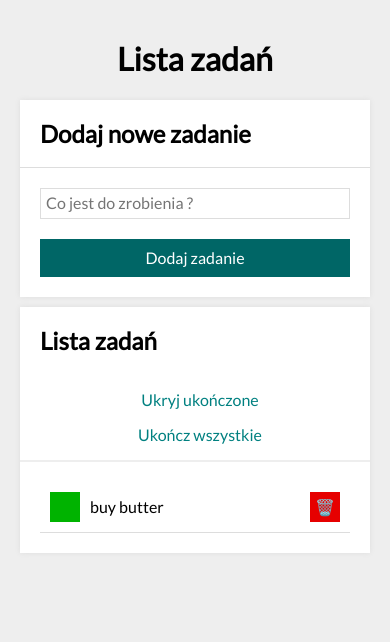
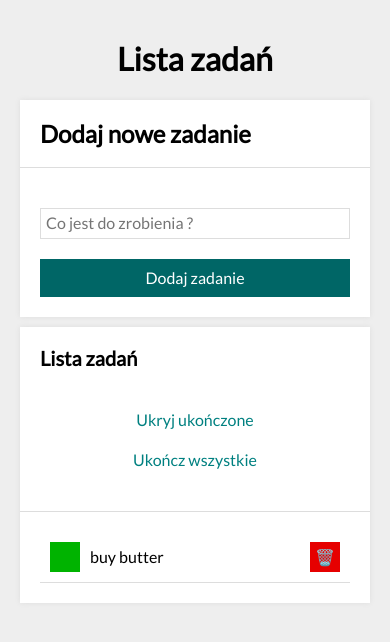
Before and after one commit to Arkadiusz0809/Todo-list, a plain HTML site: page index.html in a window 390 px wide. Drawn offline with nearby package versions, Linux system fonts and the light colour scheme.

Commit message:
fixed responsiveness

```diff
--- /dev/null
+++ b/css/buttons.css
@@ -0,0 +1,12 @@
+.buttons{
+    display: flex;
+    flex-wrap: wrap;
+}
+
+@media(max-width : 767px) {
+    .buttons {
+        flex-basis: 100%;
+        margin : 10px;
+
+    }
+}
--- a/css/section.css
+++ b/css/section.css
@@ -1,31 +1,30 @@
 .section{
-    background-color: white;
     margin: 10px 0;
+    background: white;
     box-shadow: 0 0 5px #ddd;
-}
-
-.section__buttons{
-    display: grid;
-    grid-template-columns: 1fr auto auto;
-    padding-right: 10px;
-    border-bottom: 2px solid #eee;
-}
-
-@media(max-width: 767px){
-    .section__buttons{
-        grid-template-columns: 1fr;
-        grid-gap: 15px;
-        padding-bottom: 15px;
-    }
 }
 
 .section__header{
     border-bottom: 1px solid #ddd;
+    display: grid;
+    grid-template-columns: auto auto;
+    grid-gap: 20px;
+    justify-content: space-between;
+    align-items: center;
     padding: 20px;
-    font-weight: bold;
+}
+
+@media(max-width: 767px) {
+    .section__header{
+        grid-template-columns: 1fr;
+    }
+}
+
+.section__title {
+    font-size : 20px;
     margin: 0;
 }
 
-.section__body{
+.section__body {
     padding: 20px;
 }
--- a/css/tasks.css
+++ b/css/tasks.css
@@ -23,7 +23,7 @@
     border: none;
     color: teal;
     margin: 0 0 0 20px;
-    transition: color 0.3s
+    transition: color 0.3s;
 }
 
 .task__buttonComplete{
@@ -31,7 +31,21 @@
     border: none;
     color: teal;
     margin: 0 0 0 20px;
-    transition: color 0.3s
+    transition: color 0.3s;
+}
+
+@media(max-width:767px){
+    .task__buttonComplete{
+        flex-basis: 100%;
+        margin : 10px;
+    }
+}
+
+@media(max-width:767px){
+    .task__buttonHide{
+        flex-basis: 100%;
+        margin : 10px;
+    }
 }
 
 .task__buttonComplete:disabled {
--- a/index.html
+++ b/index.html
@@ -13,6 +13,7 @@
     <link href="css/header.css" rel="stylesheet">
     <link href="css/form.css" rel="stylesheet">
     <link href="css/container.css" rel="stylesheet">
+    <link href="css/buttons.css" rel="stylesheet">
     <link href="css/tasks.css" rel="stylesheet">
     <script defer src="script.js"></script>
     <link href="https://fonts.googleapis.com/css2?family=Lato:ital@0;1&display=swap" rel="stylesheet">
@@ -26,17 +27,21 @@
             <h2 class="section__header">Dodaj nowe zadanie</h2>
             <div class="section__body">
                 <form class="form js-form">
-                    <input class="form__input js-newTask" placeholder="Co jest do zrobienia ?" >
+                    <input class="form__input js-newTask" placeholder="Co jest do zrobienia ?">
                     <button class="form__button">Dodaj zadanie</button>
                 </form>
             </div>
         </section>
         <section class="section">
-            <div class="section__buttons js-buttons"></div>
+            <header class="section__header">
+                <h2 class="section__title">Lista zadań</h2>
+                <div class="buttons js-buttons"></div>
+            </header>
             <div class="section__body">
                 <ul class="tasks js-tasks"></ul>
             </div>
         </section>
     </main>
 </body>
+
 </html>
--- a/script.js
+++ b/script.js
@@ -17,22 +17,12 @@
     };
 
     const removeTask = (taskIndex) => {
-        tasks = [
-            ...tasks.slice(0, taskIndex),
-            ...tasks.slice(taskIndex + 1),
-        ];
+        tasks = tasks.filter((task, index) => index != taskIndex);
         render();
     };
 
     const toggleTaskDone = (taskIndex) => {
-        tasks = [
-            ...tasks.slice(0, taskIndex),
-            {
-                ...tasks[taskIndex],
-                done: !tasks[taskIndex].done,
-            },
-            ...tasks.slice(taskIndex + 1)
-        ],
+        tasks = tasks.map((task, index) => taskIndex === index ? {...task, done: !task.done } : task);
             render();
     };
 
@@ -98,7 +88,6 @@
         }
 
         buttonsElement.innerHTML = `
-            <h2 class="task__header">Lista zadań</h2>
                 <button class="js-toggleHideDoneTasks task__buttonHide">
                     ${hideDoneTasks ? "Pokaż" : "Ukryj"} ukończone
                 </button>
```
Also changed, not shown: 1 other file.
